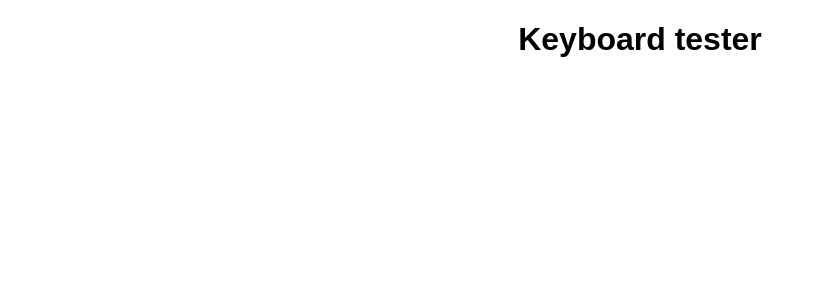
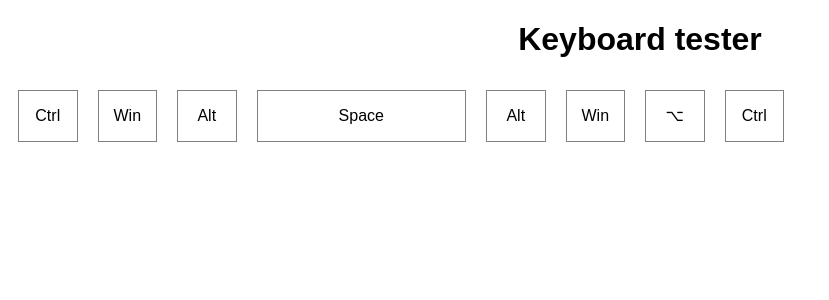
Before and after one commit to jchang6513/react-hook-keyboard-tester, a React (Create React App) app: page / in a window 1280 px wide. Shown: the top 300 px of the page, without its empty margins (0-829 px from the left). Built offline with nearby package versions, Linux system fonts and the light colour scheme.

Commit message:
add row of keyboard

```diff
--- a/package.json
+++ b/package.json
@@ -5,6 +5,9 @@
   "keywords": [],
   "main": "src/index.js",
   "dependencies": {
+    "@types/react": "^16.9.2",
+    "@types/react-dom": "^16.9.0",
+    "node-sass": "^4.12.0",
     "react": "16.8.6",
     "react-dom": "16.8.6",
     "react-scripts": "3.0.1",
--- /dev/null
+++ b/src/assets/scss/keyboard.scss
@@ -0,0 +1,26 @@
+$unit: 30px;
+
+@function unit-width($units) {
+  @return $unit * $units;
+}
+
+.keyboard {
+  .row {
+    display: flex;
+  }
+  .keycap {
+    border: 1px solid gray;
+    height: $unit;
+    line-height: $unit;
+    margin: 10px;
+    padding: 10px;
+
+    &.key-125u {
+      width: unit-width(1.25);
+    }
+
+    &.key-625u {
+      width: unit-width(6.25);
+    }
+  }
+}
--- /dev/null
+++ b/src/components/keyboard.tsx
@@ -0,0 +1,38 @@
+import React from 'react';
+
+import "../assets/scss/keyboard.scss";
+
+const Keyboard = () => {
+  return (
+    <div className="keyboard">
+      <div className="row r1-1">
+      <div className="keycap key-125u key-Ctrl">
+          Ctrl
+        </div>
+        <div className="keycap key-125u key-Ctrl">
+          Win
+        </div>
+        <div className="keycap key-125u key-Ctrl">
+          Alt
+        </div>
+        <div className="keycap key-625u key-Ctrl">
+          Space
+        </div>
+        <div className="keycap key-125u key-Ctrl">
+          Alt
+        </div>
+        <div className="keycap key-125u key-Ctrl">
+          Win
+        </div>
+        <div className="keycap key-125u key-Ctrl">
+          ⌥
+        </div>
+        <div className="keycap key-125u key-Ctrl">
+          Ctrl
+        </div>
+      </div>
+    </div>
+  )
+}
+
+export default Keyboard
--- a/src/index.tsx
+++ b/src/index.tsx
@@ -1,7 +1,8 @@
 import React, { useEffect, useState } from "react";
 import ReactDOM from "react-dom";
 
-import "./styles.css";
+import "./assets/scss/style.scss";
+import Keyboard from "./components/keyboard";
 
 const App = () => {
   const didMounted = true;
@@ -18,6 +19,7 @@ const App = () => {
     <div className="App">
       <h1>Keyboard tester</h1>
       <h3>{currentKey}</h3>
+      <Keyboard />
     </div>
   );
 };
--- /dev/null
+++ b/src/react-app-env.d.ts
@@ -0,0 +1 @@
+/// <reference types="react-scripts" />
```
Also changed, not shown: tsconfig.json (added, +25 -0 lines), src/assets/scss/style.scss (renamed from src/styles.css), 1 other file (tests, documents, lock files or other folders).
